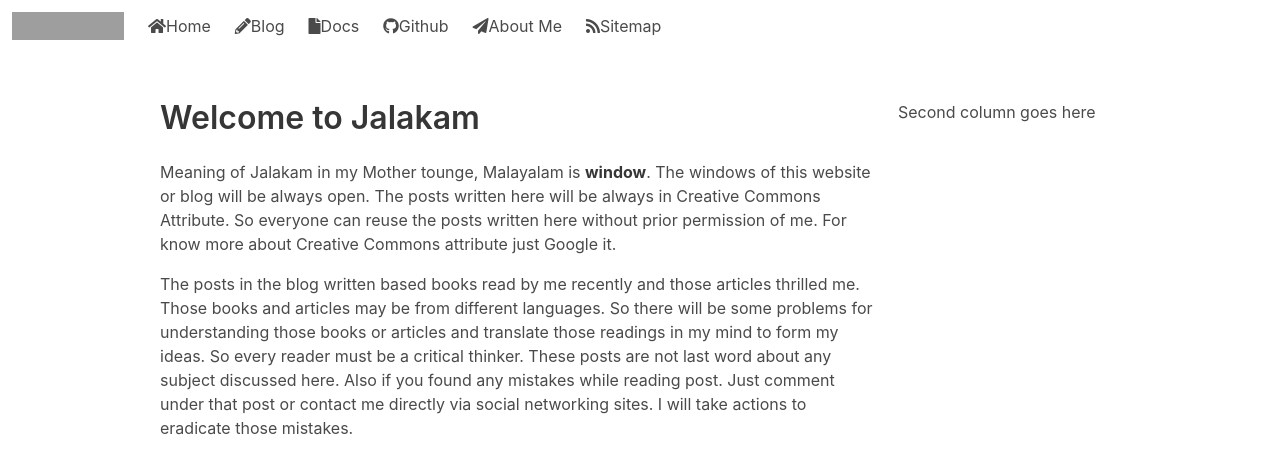
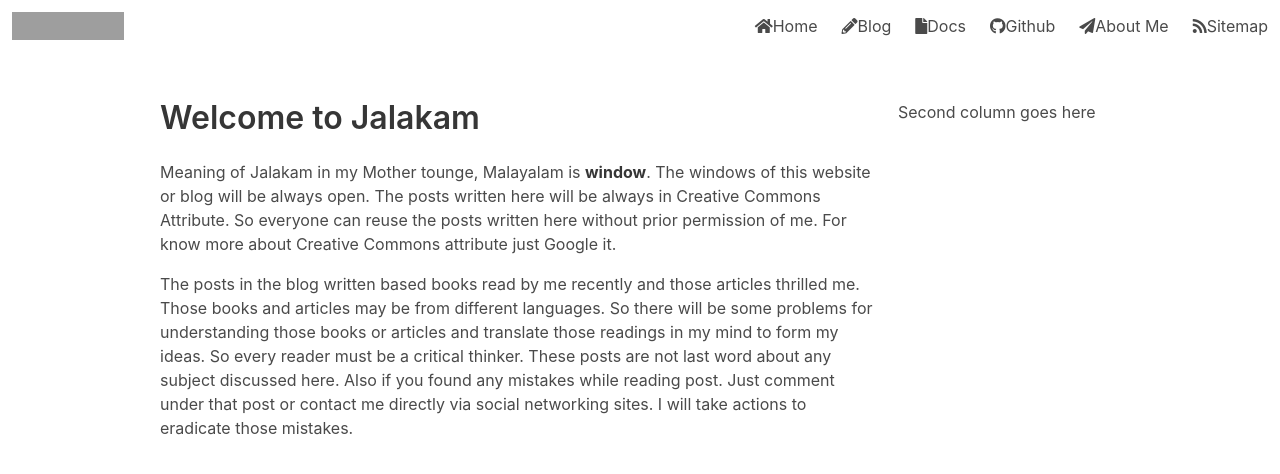
Before and after one commit to jalakam/jalakam-bulma-test, a Jekyll site: the page built from index.md, in a window 1280 px wide. Shown: the top 474 px of the page. Built offline with Jekyll 4.4.1, drawn with Linux system fonts in a browser that asks for light colours; nearby versions of some CDN libraries; grey boxes are pictures that could not be loaded.

Commit message:
Update navbar.html

```diff
--- a/_includes/navbar.html
+++ b/_includes/navbar.html
@@ -11,10 +11,10 @@
   </div>
 
   <div id="navbarExampleTransparentExample" class="navbar-menu">
-    <div class="navbar-start">
+    <div class="navbar-end">
       {% for x in site.data.navbar %}
       <a class="navbar-item" href="{{ x.link }}">
-        <i class="{{ x.icon }}"></i>{{ x.menu }}
+        <i class="{{ x.icon }}"></i>  {{ x.menu }}
       </a>
       {% endfor %}
       </div>
```
